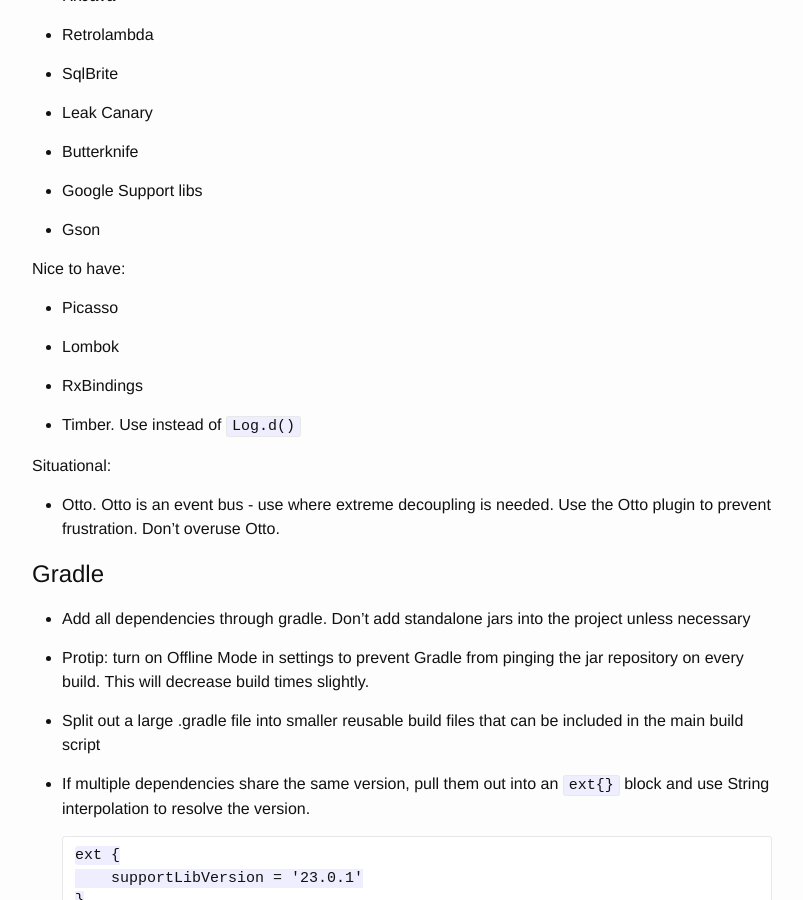
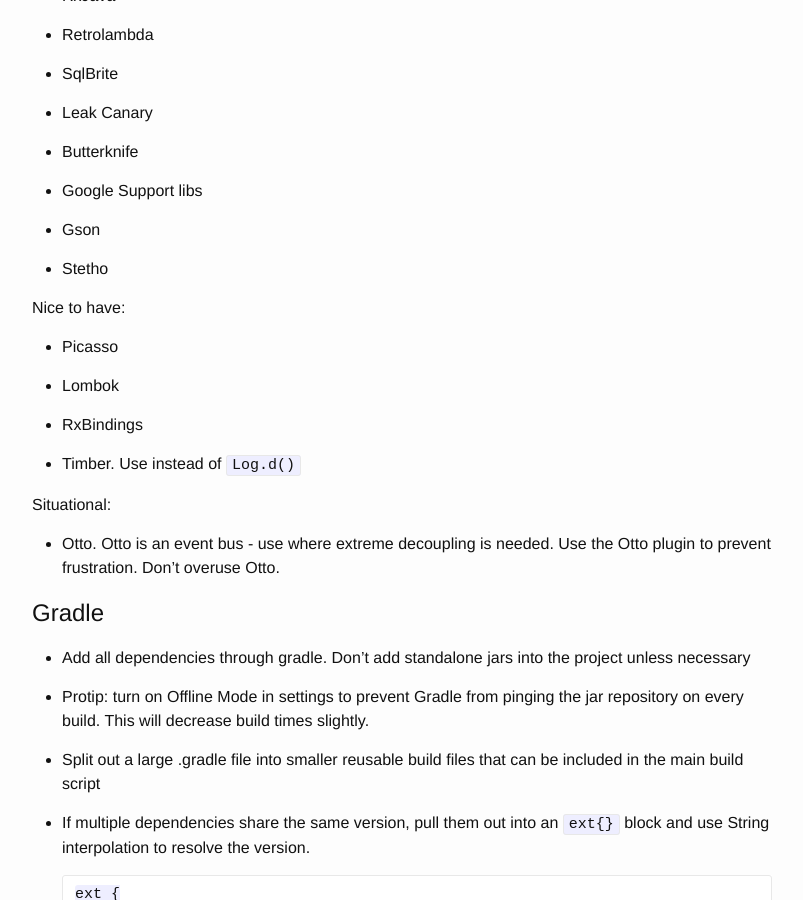
Before and after one commit to eliasbagley/eliasbagley.github.io, a Jekyll site: the page built from _posts/2015-10-27-android-style-guide.markdown, in a window 1280 px wide and 900 px high, scrolled down 1998 px. Shown: the whole window, without its empty margins (238-1041 px from the left). Built offline with Jekyll 4.4.1, drawn with Linux system fonts in a browser that asks for light colours; Markdown is read by kramdown in place of the engine named in the settings; comment, search, counter and statistics services are not loaded.

Commit message:
Update style guide

```diff
--- a/_posts/2015-10-27-android-style-guide.markdown
+++ b/_posts/2015-10-27-android-style-guide.markdown
@@ -101,6 +101,8 @@ Essential:
 - Google Support libs
 
 - Gson
+
+- Stetho
 
 Nice to have:
 
```
